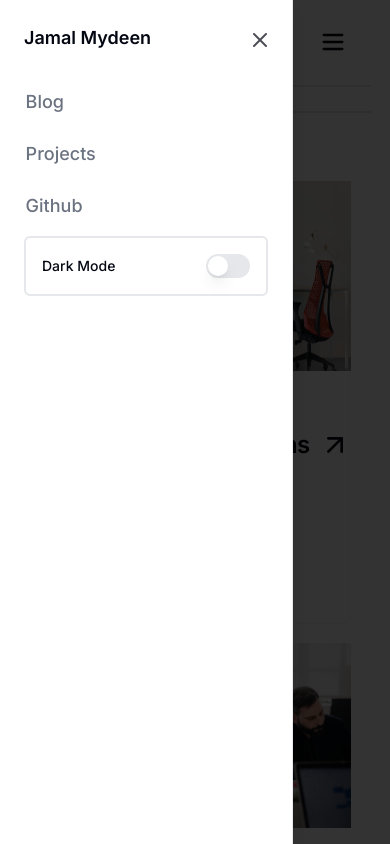
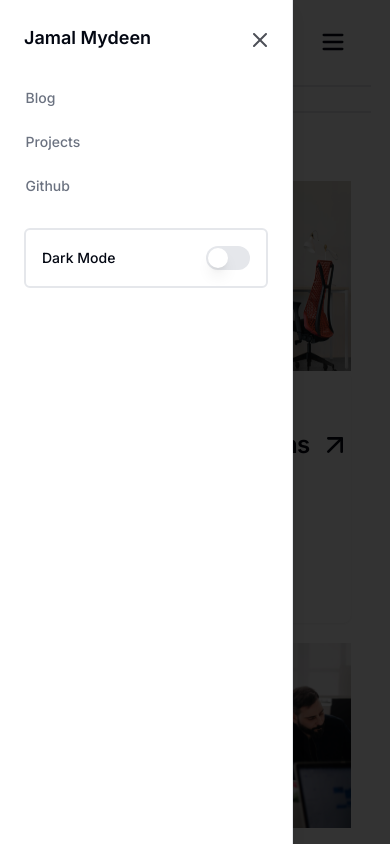
Before and after one commit to jamAL108/qwertymno, a Next.js app: page / in a window 390 px wide. Both pictures are taken after a click on the button 332 px from the left and 42 px from the top of the page. Shown: the top 844 px of the page. Built offline with nearby package versions, Linux system fonts and the light colour scheme.

Commit message:
responsive fixes

```diff
--- a/src/components/nav.tsx
+++ b/src/components/nav.tsx
@@ -38,23 +38,23 @@ const Nav = () => {
             </Link>
             <Link
               href="#"
-              className="mx-[-0.65rem] mt-[20px] flex items-center gap-4 rounded-xl px-3 py-2 text-muted-foreground hover:text-foreground"
+              className="mx-[-0.65rem] mt-[20px] text-sm flex items-center gap-4 rounded-xl px-3 py-2 text-muted-foreground hover:text-foreground"
             >
               Blog
             </Link>
             <Link
               href="#"
-              className="mx-[-0.65rem] flex items-center gap-4 rounded-xl px-3 py-2 text-muted-foreground hover:text-foreground"
+              className="mx-[-0.65rem] flex text-sm items-center gap-4 rounded-xl px-3 py-2 text-muted-foreground hover:text-foreground"
             >
               Projects
             </Link>
             <Link
               href="#"
-              className="mx-[-0.65rem] flex items-center gap-4 rounded-xl px-3 py-2 text-muted-foreground hover:text-foreground"
+              className="mx-[-0.65rem] flex text-sm items-center gap-4 rounded-xl px-3 py-2 text-muted-foreground hover:text-foreground"
             >
               Github
             </Link>
-            <div className="flex items-center border-2 rounded-md w-full px-4 py-4 justify-between">
+            <div className="flex items-center border-2 rounded-md w-full px-4 py-4 justify-between my-4">
               <Label htmlFor="airplane-mode">Dark Mode</Label>
               <Switch id="airplane-mode" checked={theme==='dark'} onCheckedChange={(e) => {
                 if (e === true) {
```
